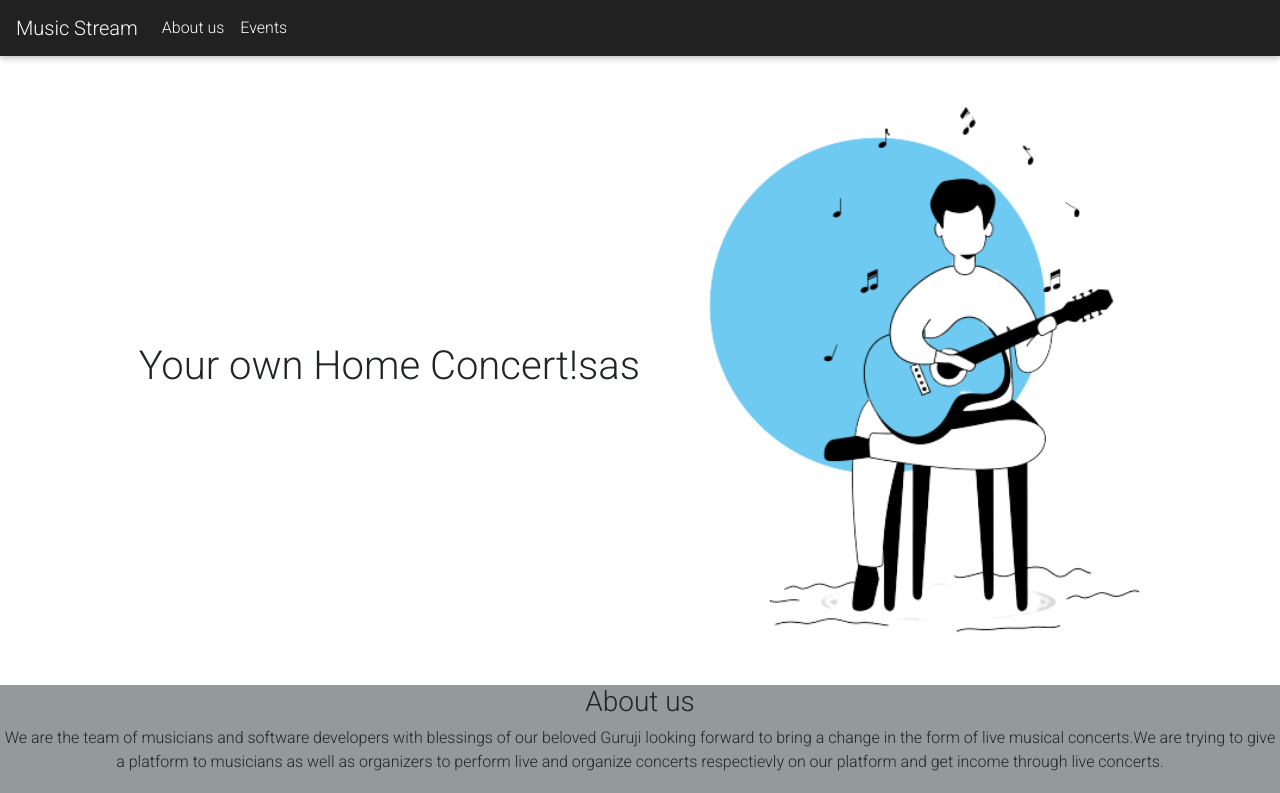
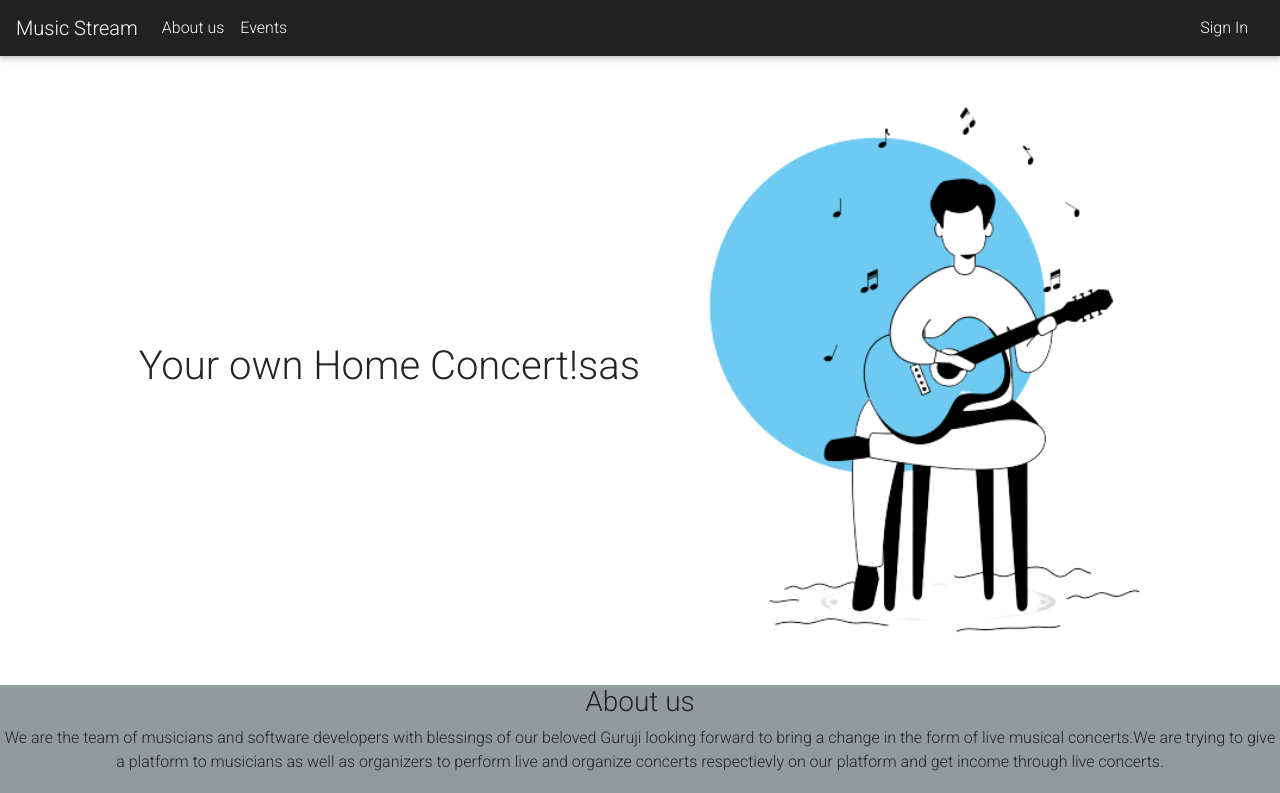
Before and after one commit to namitdoshi/music-streaming-react, a React (Create React App) app: page / in a window 1280 px wide. Shown: the top 793 px of the page. Built offline with nearby package versions, Linux system fonts and the light colour scheme; no server answers.

Commit message:
sigin link color issue fixed

```diff
--- a/src/components/header/header.component.jsx
+++ b/src/components/header/header.component.jsx
@@ -33,7 +33,9 @@ const Header = () => {
               <NavLink>Events</NavLink>
             </NavItem>
           </Nav>
-          <NavLink>Sign In</NavLink>
+          <NavLink>
+            <span style={{color: '#fff'}}>Sign In</span>
+          </NavLink>
         </Collapse>
       </Navbar>
     </div>
```
